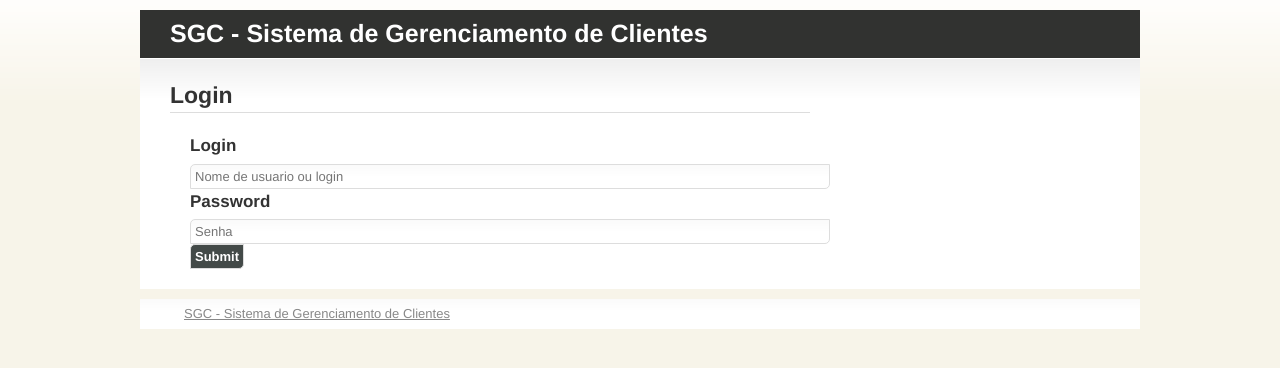
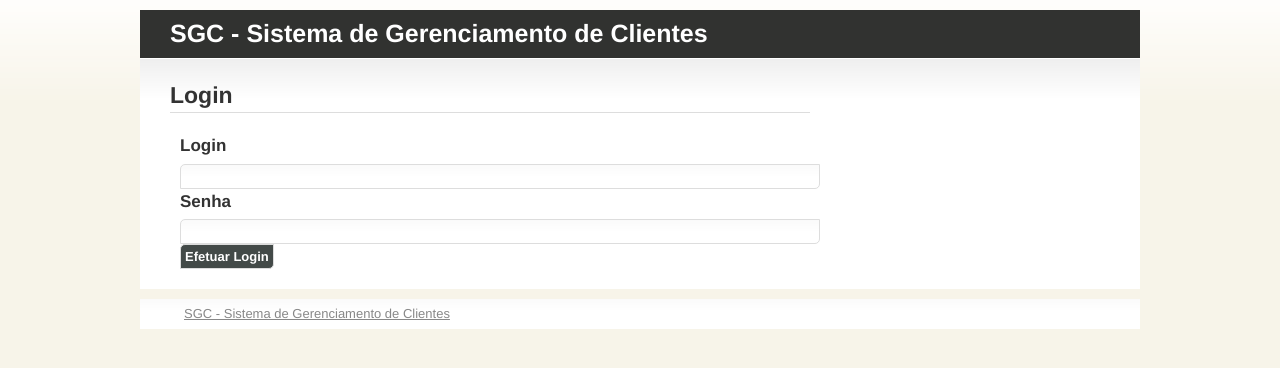
Before and after one commit to dough14/ope-advocacia, a CodeIgniter app: page /ope-advocacia/index.php/login/index in a window 1280 px wide. Shown: the top 368 px of the page. Run offline with CodeIgniter, Linux system fonts and the light colour scheme.

Commit message:
modifications for login form, now login is possible

```diff
--- a/application/views/login.php
+++ b/application/views/login.php
@@ -11,21 +11,25 @@
     <div class="grid_11">
         <h2>Login</h2>
         <div id="login" class="grid_4">
-            <form method="post" action="http://localhost/ope-advocacia/login/validate">
-                <div class="grid_4">
-                    <label for="login">Login</label>
-                    <input type="text" placeholder="Nome de usuario ou login" value="" name="login">
-                </div>
-                    <br>
-                <div class="grid_6">
-                    <label for="password">Password</label>
-                    <input type="password" placeholder="Senha" value="" name="password">
-                    <input type="submit">
-                </div>
-            </form>
+            <?php if(isset($already_installed) && !$already_installed) { echo form_open('install/run'); }
+            else { echo form_open('login/validate'); } ?>
+
+                <?php echo form_label('Login', 'login'); ?>
+                <?php echo form_input('login'); ?>
+                <?php echo form_label('Senha', 'password'); ?>
+                <?php echo form_password('password'); ?>
+
+                <?php if(isset($error) && $error) { ?>
+                    <p class="error">Confira se o seu login e senha estão corretos.</p>
+                <?php } ?>
+
+                <?php if(isset($already_installed) && !$already_installed) { echo form_submit('install', 'Install'); }
+                else { echo form_submit('btnSubmit', 'Efetuar Login'); } ?>
+
+            <?php echo form_close(); ?>
             <?php
-           // var_dump($_POST);
-           // exit;?>
+            //var_dump($_POST);
+            //exit;?>
         </div>
     </div>
     <div class="grid_4">
```
Also changed, not shown: application/controllers/login.php (+20 -0 lines).
